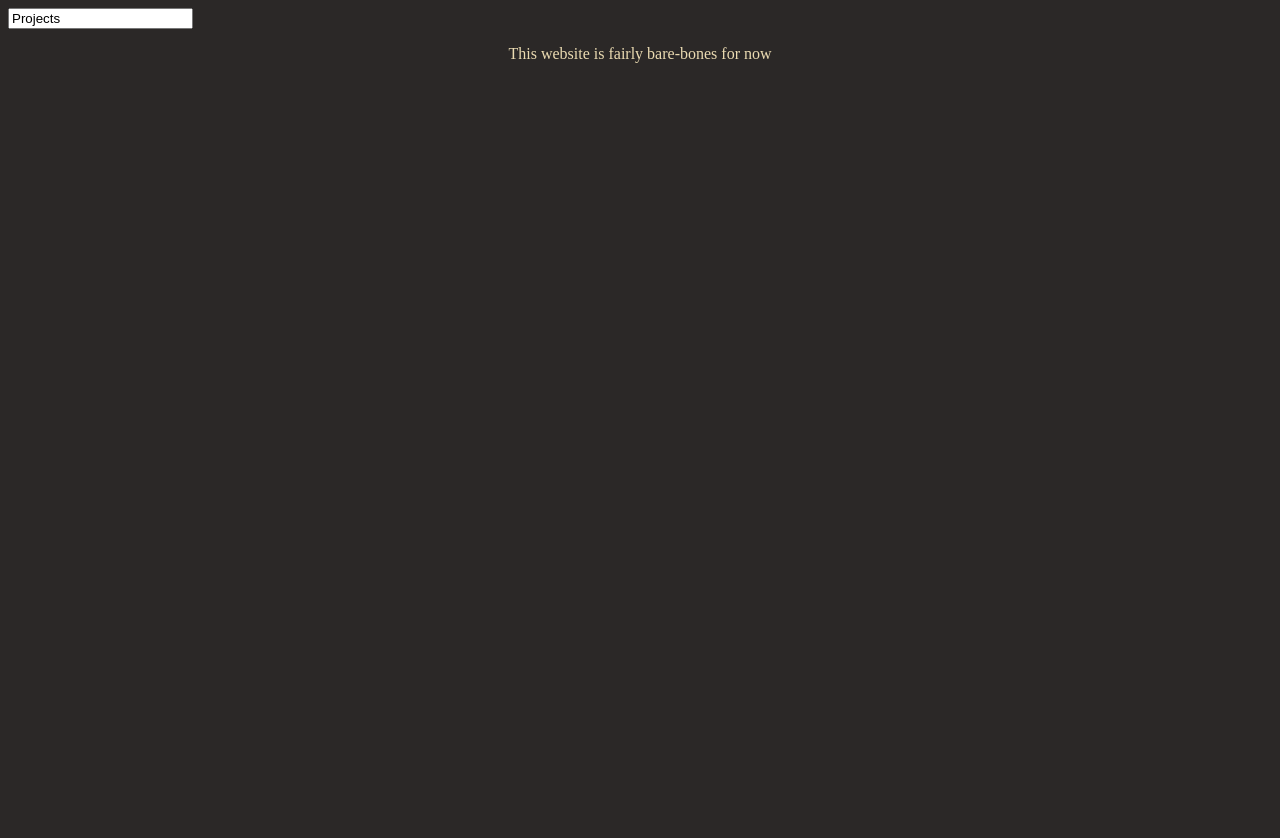
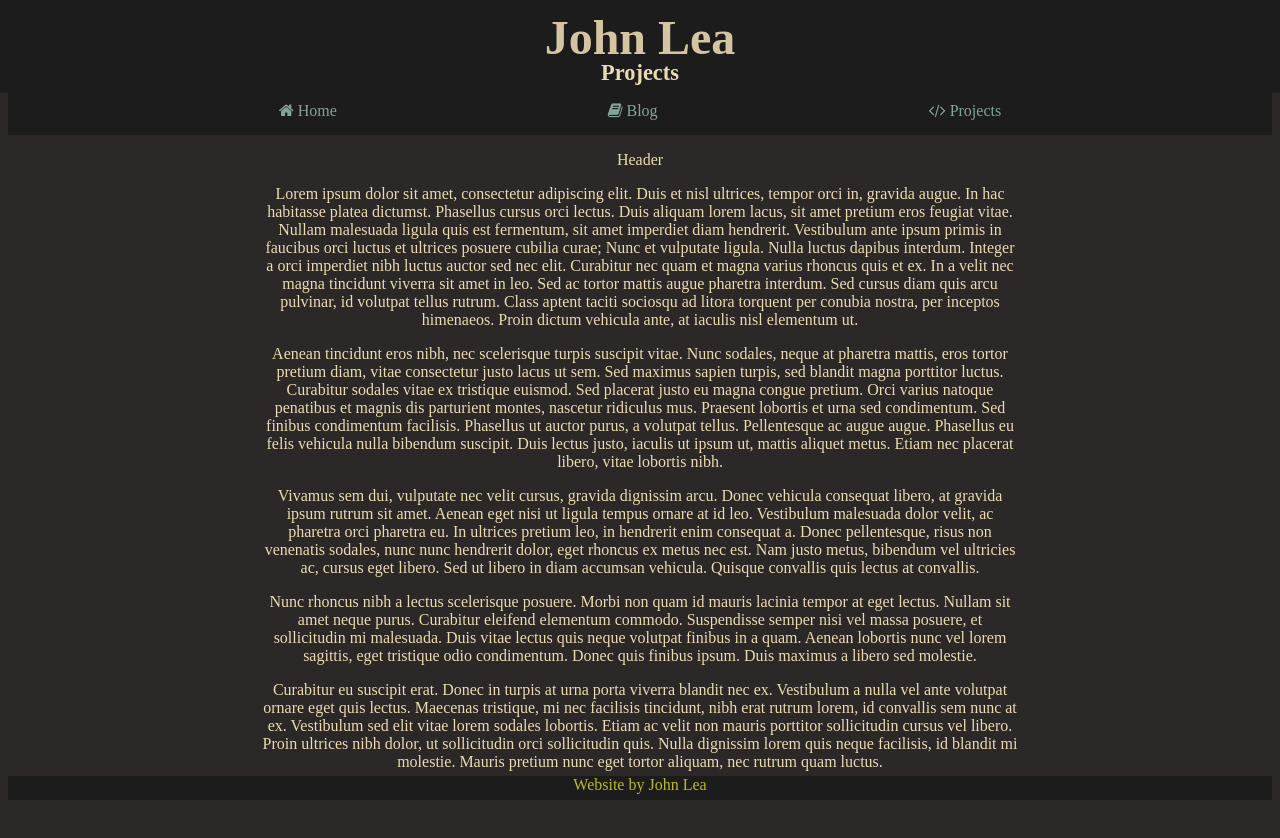
Before and after one commit to JohnLea10197/johnlea.me, a plain HTML site: page projects/projects-index.html in a window 1280 px wide. Before the commit the page ends 800 px from the top, so only its background shows below. Drawn offline with Linux system fonts and the light colour scheme.

Commit message:
fixed sub-pages

```diff
--- a/projects/projects-index.html
+++ b/projects/projects-index.html
@@ -3,17 +3,51 @@
   <head>
 	<meta name="viewport" content="width=device-width, initial-scale=1.0">
 	<script src="../includes/js/fontawesome.js"></script>
-	<link rel="icon" href="favicon.ico" type="image/x-icon"/ >
 	<link rel="stylesheet" href="https://cdnjs.cloudflare.com/ajax/libs/font-awesome/4.7.0/css/font-awesome.min.css">
+	<link rel="icon" href="../favicon.ico" type="image/x-icon"/ >
 	<link rel="stylesheet" href="../style.css"/ >
 	<title> Projects </title>
   </head>
   <body>
 	<input id="pageType" type="text" value="Projects"/>
-	<script src="includes/js/header.js"></script>
-		<p>
-		This website is fairly bare-bones for now
-		</p>
-	<script src="includes/js/footer.js"></script>
+	  <div class="wrapper">
+		<script src="../includes/js/header.js"></script>
+		  <div class="nav">
+			<div class="nav-placeholder">
+			</div>
+			<div class="home-link">
+			  <a href="../index.html"><i class="fa fa-home"></i> Home</a>
+			</div>
+			<div class="blog-link">
+			  <a href="../blog/blog-index.html"><i class="fa fa-book"></i> Blog</a>
+			</div>
+			<div class="projects-link">
+			  <a href="projects-index.html"><i class="fa fa-code"></i> Projects</a>
+			</div>
+		  </div>
+		  <div class="content">
+			<div class="P-Header">
+			  <p>
+				Header
+			  </p>
+			</div>
+			<p>
+			  Lorem ipsum dolor sit amet, consectetur adipiscing elit. Duis et nisl ultrices, tempor orci in, gravida augue. In hac habitasse platea dictumst. Phasellus cursus orci lectus. Duis aliquam lorem lacus, sit amet pretium eros feugiat vitae. Nullam malesuada ligula quis est fermentum, sit amet imperdiet diam hendrerit. Vestibulum ante ipsum primis in faucibus orci luctus et ultrices posuere cubilia curae; Nunc et vulputate ligula. Nulla luctus dapibus interdum. Integer a orci imperdiet nibh luctus auctor sed nec elit. Curabitur nec quam et magna varius rhoncus quis et ex. In a velit nec magna tincidunt viverra sit amet in leo. Sed ac tortor mattis augue pharetra interdum. Sed cursus diam quis arcu pulvinar, id volutpat tellus rutrum. Class aptent taciti sociosqu ad litora torquent per conubia nostra, per inceptos himenaeos. Proin dictum vehicula ante, at iaculis nisl elementum ut.
+			</p>
+			<p>
+			  Aenean tincidunt eros nibh, nec scelerisque turpis suscipit vitae. Nunc sodales, neque at pharetra mattis, eros tortor pretium diam, vitae consectetur justo lacus ut sem. Sed maximus sapien turpis, sed blandit magna porttitor luctus. Curabitur sodales vitae ex tristique euismod. Sed placerat justo eu magna congue pretium. Orci varius natoque penatibus et magnis dis parturient montes, nascetur ridiculus mus. Praesent lobortis et urna sed condimentum. Sed finibus condimentum facilisis. Phasellus ut auctor purus, a volutpat tellus. Pellentesque ac augue augue. Phasellus eu felis vehicula nulla bibendum suscipit. Duis lectus justo, iaculis ut ipsum ut, mattis aliquet metus. Etiam nec placerat libero, vitae lobortis nibh.
+			</p>
+			<p>
+			  Vivamus sem dui, vulputate nec velit cursus, gravida dignissim arcu. Donec vehicula consequat libero, at gravida ipsum rutrum sit amet. Aenean eget nisi ut ligula tempus ornare at id leo. Vestibulum malesuada dolor velit, ac pharetra orci pharetra eu. In ultrices pretium leo, in hendrerit enim consequat a. Donec pellentesque, risus non venenatis sodales, nunc nunc hendrerit dolor, eget rhoncus ex metus nec est. Nam justo metus, bibendum vel ultricies ac, cursus eget libero. Sed ut libero in diam accumsan vehicula. Quisque convallis quis lectus at convallis.
+			</p>
+			<p>
+			  Nunc rhoncus nibh a lectus scelerisque posuere. Morbi non quam id mauris lacinia tempor at eget lectus. Nullam sit amet neque purus. Curabitur eleifend elementum commodo. Suspendisse semper nisi vel massa posuere, et sollicitudin mi malesuada. Duis vitae lectus quis neque volutpat finibus in a quam. Aenean lobortis nunc vel lorem sagittis, eget tristique odio condimentum. Donec quis finibus ipsum. Duis maximus a libero sed molestie.
+			</p>
+			<p>
+			  Curabitur eu suscipit erat. Donec in turpis at urna porta viverra blandit nec ex. Vestibulum a nulla vel ante volutpat ornare eget quis lectus. Maecenas tristique, mi nec facilisis tincidunt, nibh erat rutrum lorem, id convallis sem nunc at ex. Vestibulum sed elit vitae lorem sodales lobortis. Etiam ac velit non mauris porttitor sollicitudin cursus vel libero. Proin ultrices nibh dolor, ut sollicitudin orci sollicitudin quis. Nulla dignissim lorem quis neque facilisis, id blandit mi molestie. Mauris pretium nunc eget tortor aliquam, nec rutrum quam luctus.
+			</p>
+	  </div>
+	<script src="../includes/js/footer.js"></script>
+	</div>
   </body>
 </html>
```
